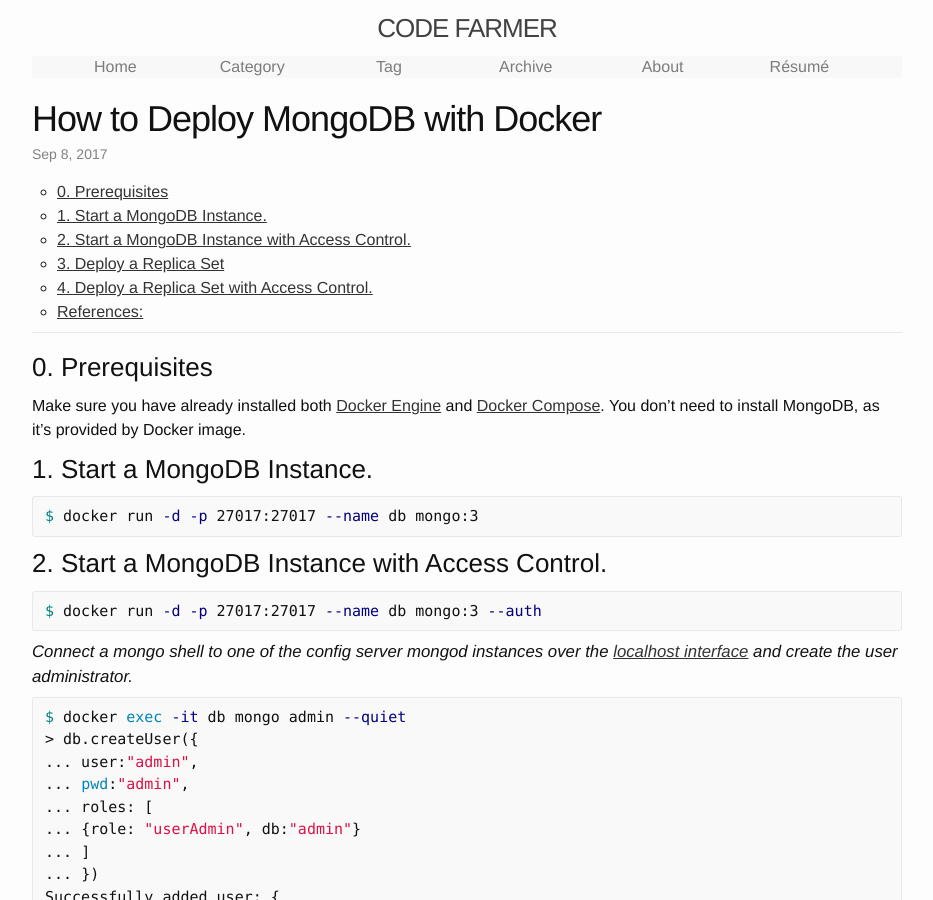
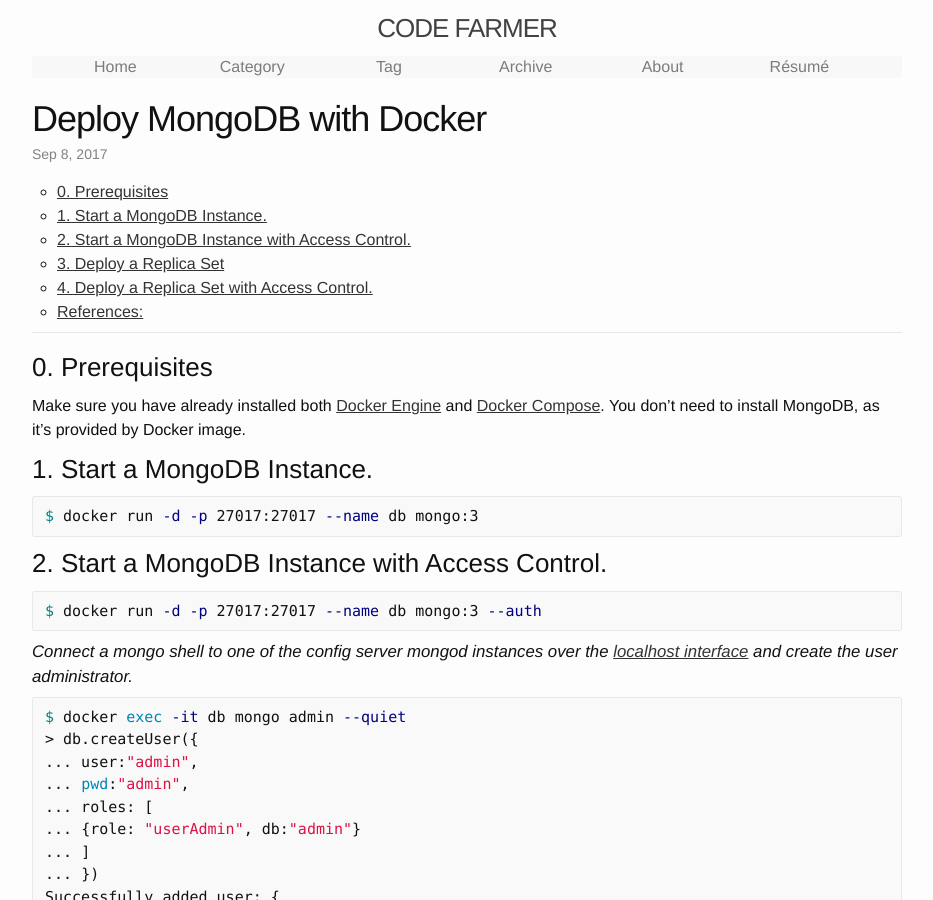
Before and after one commit to ousiax/ousiax.github.io, a Jekyll site: the page built from _posts/2017-09-08-deploy-mongodb-with-docker.md, in a window 1280 px wide and 900 px high. Shown: the whole window, without its empty margins (173-1106 px from the left). Built offline with Jekyll 4.4.1, drawn with Linux system fonts in a browser that asks for light colours; comment, search, counter and statistics services are not loaded.

Commit message:
Rename 2017-09-08-how-to-deploy-mongodb-with-docker.md -> 2017-09-08-deploy-mongodb-with-docker.md

```diff
--- a/_posts/2017-09-08-how-to-deploy-mongodb-with-docker.md
+++ b/_posts/2017-09-08-deploy-mongodb-with-docker.md
@@ -1,8 +1,8 @@
 ---
 layout: post
-title: "How to Deploy MongoDB with Docker"
+title: "Deploy MongoDB with Docker"
 date: 2017-09-08 15-37-56 +0800
-categories: ['Docker']
+categories: ['Mongo']
 tags: ['Docker', 'Mongo']
 disqus_identifier: 32306689283863169736250327311358675453
 ---
```
